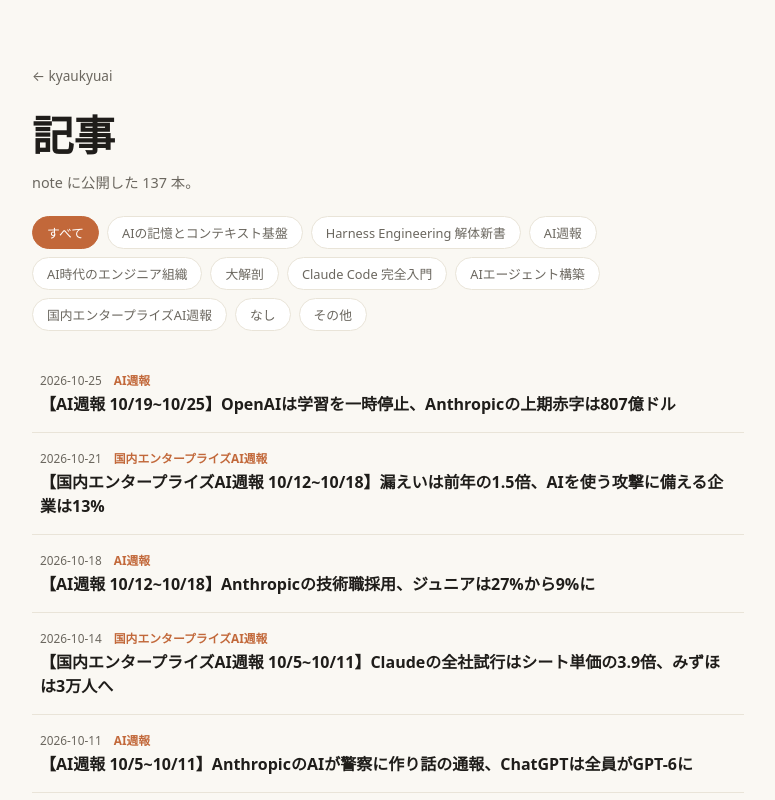
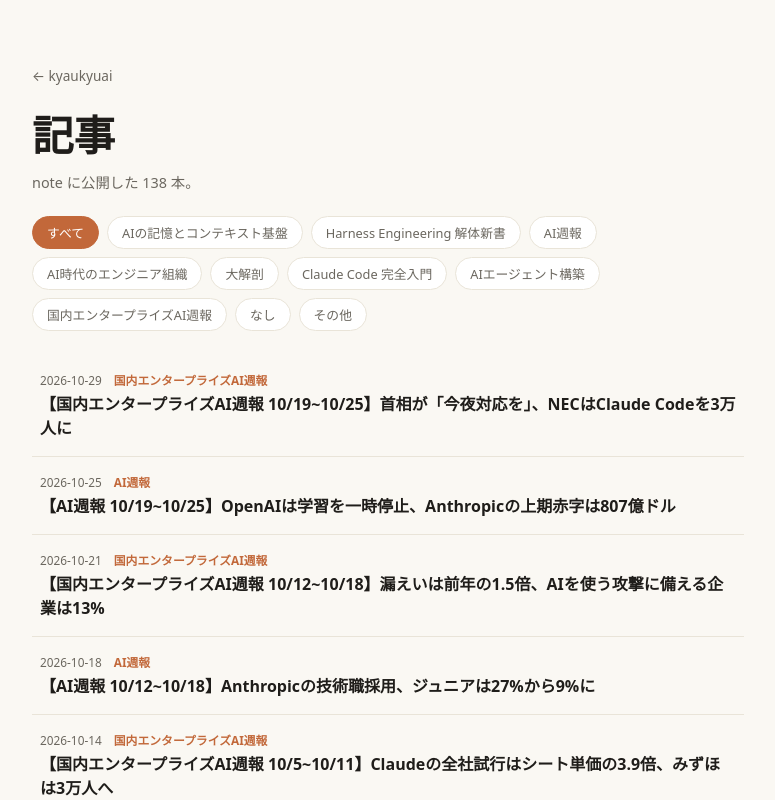
Before and after one commit to kyaukyuai/kyaukyuai.github.io, a React (Vite) app: page /articles in a window 1280 px wide. Shown: the top 800 px of the page, without its empty margins (252-1027 px from the left). Built offline with nearby package versions, Linux system fonts and the light colour scheme.

Commit message:
記事インデックス更新: 【国内エンタープライズAI週報 10/19~10/25】首相が「今夜対応を」、NECはClaude Codeを3万人に（note 公開同期）

```diff
--- a/src/data/articles.ts
+++ b/src/data/articles.ts
@@ -9,6 +9,14 @@
 }
 
 export const articles: Article[] = [
+  {
+    "slug": "note-article-86_jp-enterprise-weekly-w44",
+    "title": "【国内エンタープライズAI週報 10/19~10/25】首相が「今夜対応を」、NECはClaude Codeを3万人に",
+    "date": "2026-10-29",
+    "magazine": "国内エンタープライズAI週報",
+    "noteUrl": "https://note.com/_kihonushi/n/n28074b1ece39",
+    "selfHosted": false
+  },
   {
     "slug": "note-article-85_ai-weekly-w44",
     "title": "【AI週報 10/19~10/25】OpenAIは学習を一時停止、Anthropicの上期赤字は807億ドル",
```
